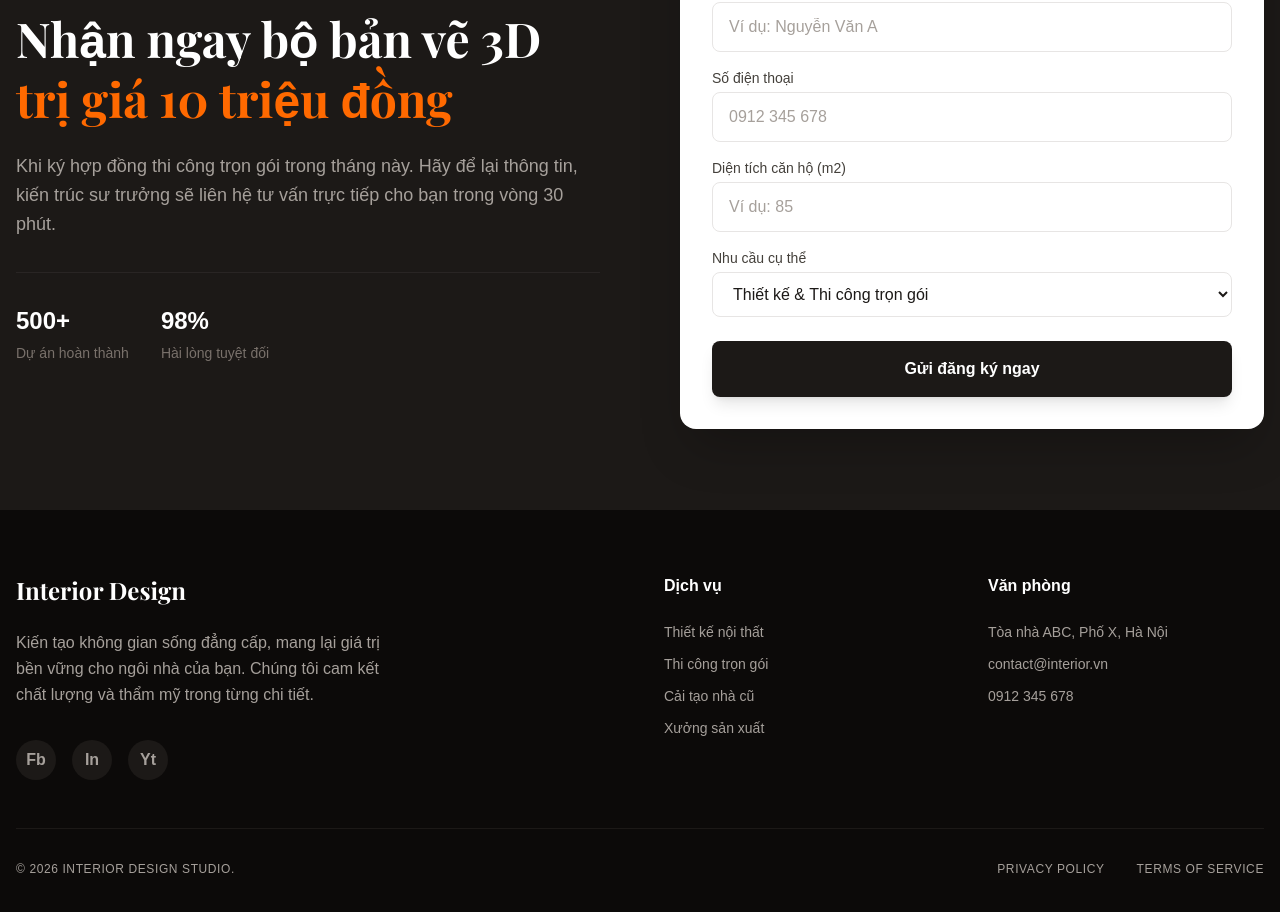
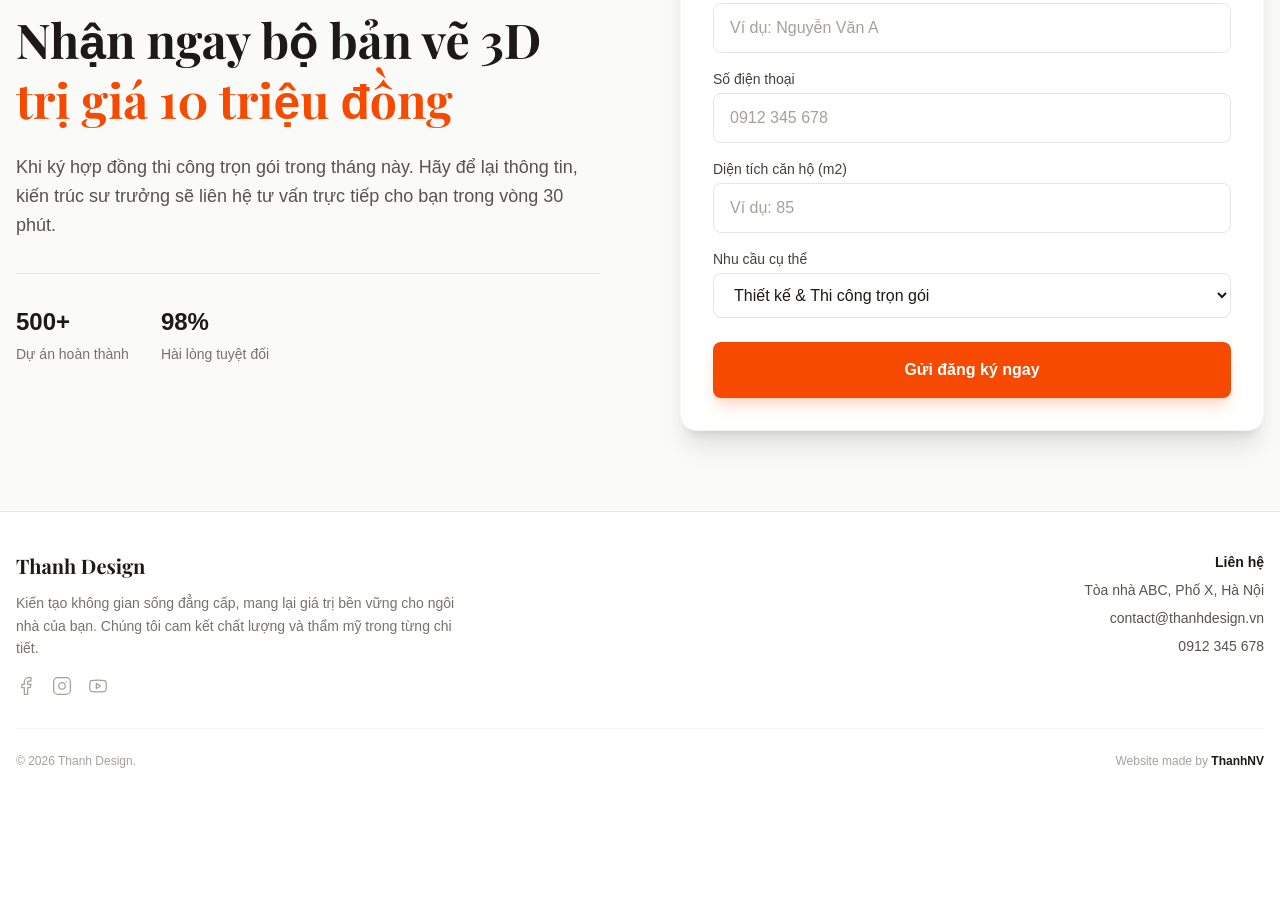
Before and after one commit to thanhnv58/thanh-vercel, a Next.js app: page / in a window 1280 px wide. Shown: the part 5972-6884 px from the top of the page. After the commit the page ends 6781 px from the top, so only its background shows below. Built offline with nearby package versions, Linux system fonts and the light colour scheme; a web font is replaced by a local one.

Commit message:
update color

```diff
--- a/src/components/ContactForm.tsx
+++ b/src/components/ContactForm.tsx
@@ -4,73 +4,73 @@ import { motion } from 'framer-motion';
 
 export default function ContactForm() {
     return (
-        <section className="py-20 bg-stone-900 text-white" id="contact">
+        <section className="py-20 bg-stone-50 dark:bg-stone-900 transition-colors" id="contact">
             <div className="container mx-auto px-4">
                 <div className="grid grid-cols-1 lg:grid-cols-2 gap-12 lg:gap-20 items-center">
 
                     {/* Offer Content */}
                     <div>
-                        <span className="inline-block py-1 px-3 rounded-full bg-orange-500/20 text-orange-400 text-sm font-semibold mb-6 border border-orange-500/30">
+                        <span className="inline-block py-1 px-3 rounded-full bg-orange-100 text-orange-600 text-sm font-semibold mb-6 border border-orange-200">
                             🎁 Ưu đãi đặc biệt
                         </span>
-                        <h2 className="text-4xl lg:text-5xl font-bold font-serif mb-6 leading-tight">
+                        <h2 className="text-4xl lg:text-5xl font-bold font-serif mb-6 leading-tight text-stone-900 dark:text-white">
                             Nhận ngay bộ bản vẽ 3D <br />
-                            <span className="text-orange-500">trị giá 10 triệu đồng</span>
+                            <span className="text-orange-600">trị giá 10 triệu đồng</span>
                         </h2>
-                        <p className="text-stone-400 mb-8 text-lg leading-relaxed">
+                        <p className="text-stone-600 dark:text-stone-300 mb-8 text-lg leading-relaxed">
                             Khi ký hợp đồng thi công trọn gói trong tháng này. Hãy để lại thông tin, kiến trúc sư trưởng sẽ liên hệ tư vấn trực tiếp cho bạn trong vòng 30 phút.
                         </p>
 
-                        <div className="flex gap-8 border-t border-stone-800 pt-8">
+                        <div className="flex gap-8 border-t border-stone-200 dark:border-stone-800 pt-8">
                             <div>
-                                <h4 className="font-bold text-2xl mb-1">500+</h4>
+                                <h4 className="font-bold text-2xl mb-1 text-stone-900 dark:text-white">500+</h4>
                                 <span className="text-stone-500 text-sm">Dự án hoàn thành</span>
                             </div>
                             <div>
-                                <h4 className="font-bold text-2xl mb-1">98%</h4>
+                                <h4 className="font-bold text-2xl mb-1 text-stone-900 dark:text-white">98%</h4>
                                 <span className="text-stone-500 text-sm">Hài lòng tuyệt đối</span>
                             </div>
                         </div>
                     </div>
 
                     {/* Simple Form */}
-                    <div className="bg-white rounded-2xl p-8 shadow-2xl">
-                        <h3 className="text-2xl font-bold text-stone-900 mb-6 font-serif">Đăng lý tư vấn miễn phí</h3>
+                    <div className="bg-white dark:bg-stone-800 rounded-2xl p-8 shadow-xl border border-stone-100 dark:border-stone-700">
+                        <h3 className="text-2xl font-bold text-stone-900 dark:text-white mb-6 font-serif">Đăng ký tư vấn miễn phí</h3>
                         <form className="space-y-4">
                             <div>
-                                <label className="block text-sm font-medium text-stone-700 mb-1">Họ và tên</label>
+                                <label className="block text-sm font-medium text-stone-700 dark:text-stone-300 mb-1">Họ và tên</label>
                                 <input
                                     type="text"
                                     placeholder="Ví dụ: Nguyễn Văn A"
-                                    className="w-full px-4 py-3 rounded-lg border border-stone-200 focus:ring-2 focus:ring-stone-900 focus:outline-none text-stone-900 placeholder:text-stone-400"
+                                    className="w-full px-4 py-3 rounded-lg border border-stone-200 dark:border-stone-600 focus:ring-2 focus:ring-orange-500 focus:outline-none text-stone-900 dark:text-white dark:bg-stone-700 placeholder:text-stone-400"
                                 />
                             </div>
                             <div>
-                                <label className="block text-sm font-medium text-stone-700 mb-1">Số điện thoại</label>
+                                <label className="block text-sm font-medium text-stone-700 dark:text-stone-300 mb-1">Số điện thoại</label>
                                 <input
                                     type="tel"
                                     placeholder="0912 345 678"
-                                    className="w-full px-4 py-3 rounded-lg border border-stone-200 focus:ring-2 focus:ring-stone-900 focus:outline-none text-stone-900 placeholder:text-stone-400"
+                                    className="w-full px-4 py-3 rounded-lg border border-stone-200 dark:border-stone-600 focus:ring-2 focus:ring-orange-500 focus:outline-none text-stone-900 dark:text-white dark:bg-stone-700 placeholder:text-stone-400"
                                 />
                             </div>
                             <div>
-                                <label className="block text-sm font-medium text-stone-700 mb-1">Diện tích căn hộ (m2)</label>
+                                <label className="block text-sm font-medium text-stone-700 dark:text-stone-300 mb-1">Diện tích căn hộ (m2)</label>
                                 <input
                                     type="number"
                                     placeholder="Ví dụ: 85"
-                                    className="w-full px-4 py-3 rounded-lg border border-stone-200 focus:ring-2 focus:ring-stone-900 focus:outline-none text-stone-900 placeholder:text-stone-400"
+                                    className="w-full px-4 py-3 rounded-lg border border-stone-200 dark:border-stone-600 focus:ring-2 focus:ring-orange-500 focus:outline-none text-stone-900 dark:text-white dark:bg-stone-700 placeholder:text-stone-400"
                                 />
                             </div>
                             <div>
-                                <label className="block text-sm font-medium text-stone-700 mb-1">Nhu cầu cụ thể</label>
-                                <select className="w-full px-4 py-3 rounded-lg border border-stone-200 focus:ring-2 focus:ring-stone-900 focus:outline-none text-stone-900">
+                                <label className="block text-sm font-medium text-stone-700 dark:text-stone-300 mb-1">Nhu cầu cụ thể</label>
+                                <select className="w-full px-4 py-3 rounded-lg border border-stone-200 dark:border-stone-600 focus:ring-2 focus:ring-orange-500 focus:outline-none text-stone-900 dark:text-white dark:bg-stone-700">
                                     <option>Thiết kế & Thi công trọn gói</option>
                                     <option>Thiết kế nội thất (Chưa thi công)</option>
                                     <option>Cải tạo nhà cũ</option>
                                     <option>Mua đồ nội thất lẻ</option>
                                 </select>
                             </div>
-                            <button className="w-full py-4 bg-stone-900 text-white font-bold rounded-lg hover:bg-stone-800 transition-all shadow-lg mt-2">
+                            <button className="w-full py-4 bg-orange-600 text-white font-bold rounded-lg hover:bg-orange-700 transition-all shadow-lg shadow-orange-600/20 mt-2">
                                 Gửi đăng ký ngay
                             </button>
                         </form>
--- a/src/components/Footer.tsx
+++ b/src/components/Footer.tsx
@@ -1,45 +1,36 @@
+import { Facebook, Instagram, Youtube } from 'lucide-react';
+
 export default function Footer() {
     return (
-        <footer className="bg-stone-950 text-stone-400 py-16 border-t border-stone-900">
+        <footer className="bg-white text-stone-600 py-10 border-t border-stone-200">
             <div className="container mx-auto px-4">
-                <div className="grid md:grid-cols-4 gap-12 mb-12">
-                    <div className="col-span-1 md:col-span-2">
-                        <h3 className="text-2xl font-bold font-serif text-white mb-6">Interior Design</h3>
-                        <p className="max-w-sm mb-8 leading-relaxed">
+                <div className="flex flex-col md:flex-row justify-between items-start gap-8 mb-8">
+                    {/* Left: Brand & Slogan */}
+                    <div className="max-w-md">
+                        <h3 className="text-xl font-bold font-serif text-stone-900 mb-3">Thanh Design</h3>
+                        <p className="text-sm leading-relaxed text-stone-500 mb-4">
                             Kiến tạo không gian sống đẳng cấp, mang lại giá trị bền vững cho ngôi nhà của bạn. Chúng tôi cam kết chất lượng và thẩm mỹ trong từng chi tiết.
                         </p>
                         <div className="flex gap-4">
-                            <div className="w-10 h-10 rounded-full bg-stone-900 flex items-center justify-center hover:bg-white hover:text-black transition-all cursor-pointer font-bold">Fb</div>
-                            <div className="w-10 h-10 rounded-full bg-stone-900 flex items-center justify-center hover:bg-white hover:text-black transition-all cursor-pointer font-bold">In</div>
-                            <div className="w-10 h-10 rounded-full bg-stone-900 flex items-center justify-center hover:bg-white hover:text-black transition-all cursor-pointer font-bold">Yt</div>
+                            <a href="#" className="text-stone-400 hover:text-orange-600 transition-colors"><Facebook size={20} strokeWidth={1.5} /></a>
+                            <a href="#" className="text-stone-400 hover:text-orange-600 transition-colors"><Instagram size={20} strokeWidth={1.5} /></a>
+                            <a href="#" className="text-stone-400 hover:text-orange-600 transition-colors"><Youtube size={20} strokeWidth={1.5} /></a>
                         </div>
                     </div>
 
-                    <div>
-                        <h4 className="font-bold text-white mb-6">Dịch vụ</h4>
-                        <ul className="space-y-3 text-sm">
-                            <li><a href="#" className="hover:text-white transition-colors">Thiết kế nội thất</a></li>
-                            <li><a href="#" className="hover:text-white transition-colors">Thi công trọn gói</a></li>
-                            <li><a href="#" className="hover:text-white transition-colors">Cải tạo nhà cũ</a></li>
-                            <li><a href="#" className="hover:text-white transition-colors">Xưởng sản xuất</a></li>
-                        </ul>
-                    </div>
-
-                    <div>
-                        <h4 className="font-bold text-white mb-6">Văn phòng</h4>
-                        <ul className="space-y-3 text-sm">
-                            <li>Tòa nhà ABC, Phố X, Hà Nội</li>
-                            <li>contact@interior.vn</li>
-                            <li>0912 345 678</li>
-                        </ul>
+                    {/* Right: Contact & Address */}
+                    <div className="text-sm space-y-2 md:text-right">
+                        <h4 className="font-bold text-stone-900 mb-2">Liên hệ</h4>
+                        <p>Tòa nhà ABC, Phố X, Hà Nội</p>
+                        <p>contact@thanhdesign.vn</p>
+                        <p>0912 345 678</p>
                     </div>
                 </div>
 
-                <div className="border-t border-stone-900 pt-8 flex flex-col md:flex-row justify-between items-center text-xs tracking-wider uppercase">
-                    <p>© {new Date().getFullYear()} Interior Design Studio.</p>
-                    <div className="flex gap-8 mt-4 md:mt-0">
-                        <a href="#" className="hover:text-white transition-colors">Privacy Policy</a>
-                        <a href="#" className="hover:text-white transition-colors">Terms of Service</a>
+                <div className="border-t border-stone-100 pt-6 flex flex-col md:flex-row justify-between items-center text-xs text-stone-400">
+                    <p>© {new Date().getFullYear()} Thanh Design.</p>
+                    <div className="mt-2 md:mt-0">
+                        Website made by <span className="text-stone-900 font-bold">ThanhNV</span>
                     </div>
                 </div>
             </div>
```
